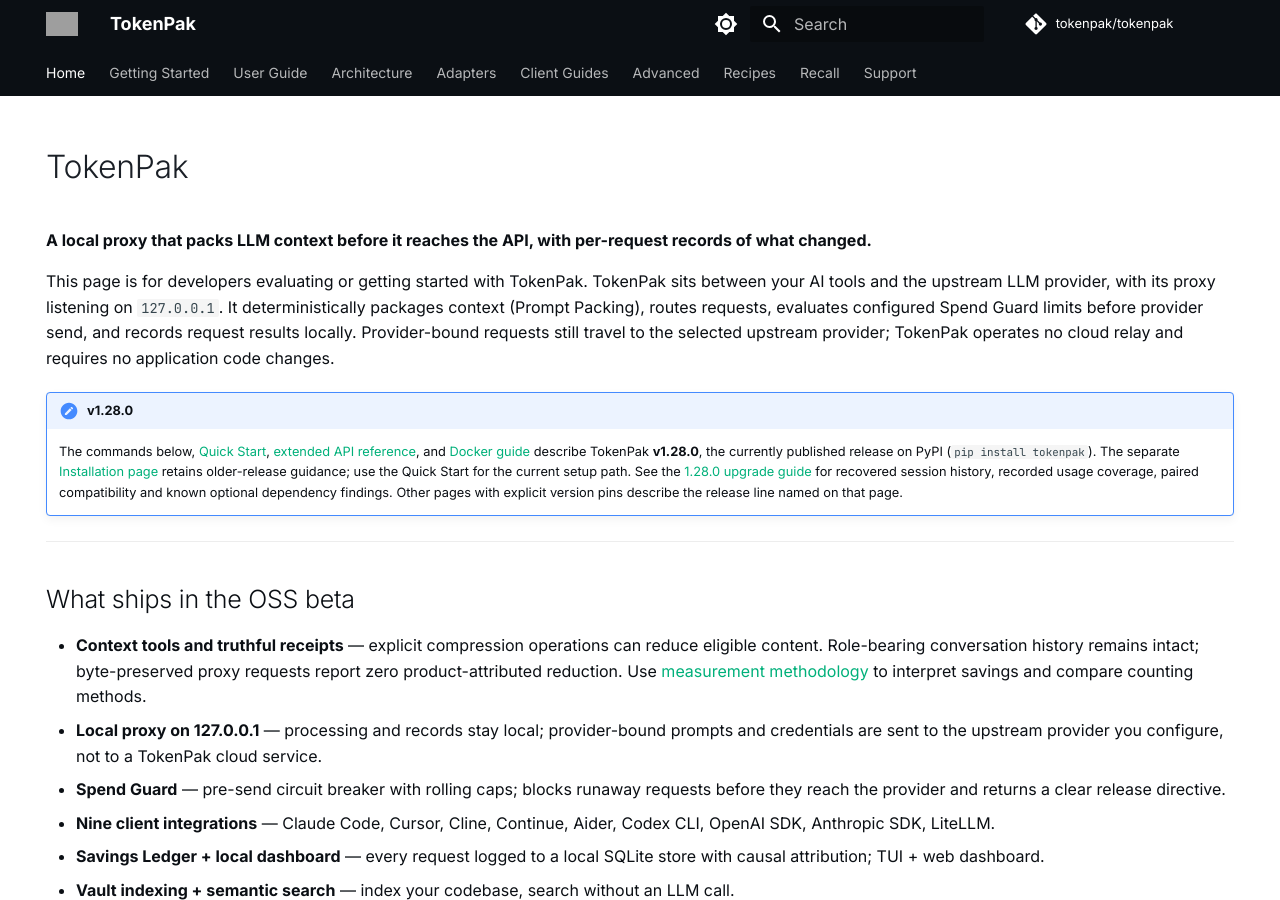
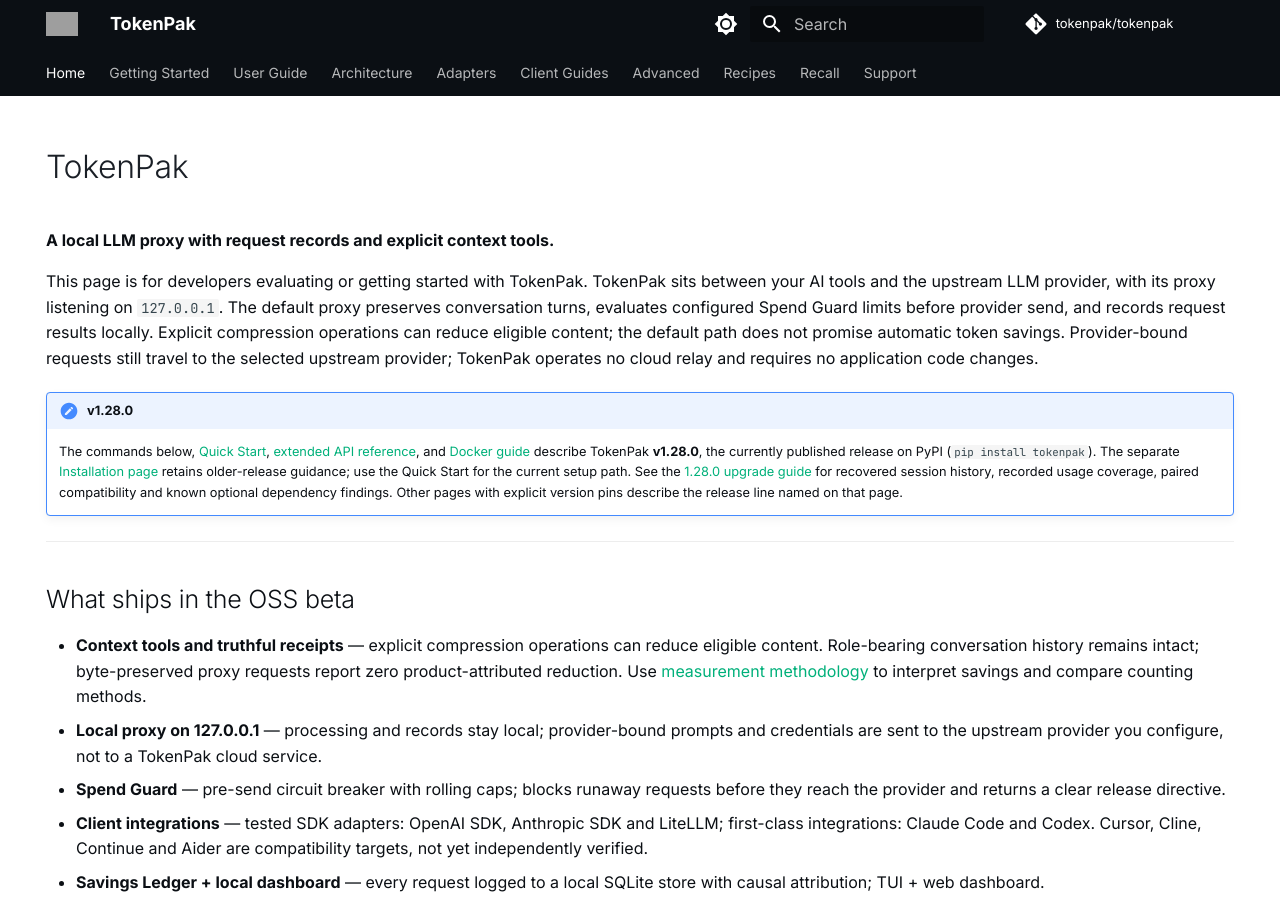
Before and after one commit to tokenpak/docs, an MkDocs documentation site: the page built from docs/index.md, in a window 1280 px wide and 900 px high. Built offline with MkDocs 1.6.1 and Material for MkDocs 9.7.7, drawn with Linux system fonts in a browser that asks for light colours; comment, search, counter and statistics services are not loaded; some of the changed text lies outside the part shown; grey boxes are pictures that could not be loaded.

Commit message:
docs: align current metadata and default proxy claims

```diff
--- a/docs-links.yaml
+++ b/docs-links.yaml
@@ -19,7 +19,7 @@
 - title: Getting Started
   url: /QUICKSTART/
   section: starter
-  description: Install TokenPak and see savings in one command.
+  description: Set up TokenPak and inspect your first request receipt, including zero savings.
 
 - title: Installation
   url: /installation/
--- a/docs/index.md
+++ b/docs/index.md
@@ -11,13 +11,14 @@
 
 # TokenPak
 
-**A local proxy that packs LLM context before it reaches the API, with per-request records of what changed.**
+**A local LLM proxy with request records and explicit context tools.**
 
 This page is for developers evaluating or getting started with TokenPak.
 TokenPak sits between your AI tools and the upstream LLM provider, with its
-proxy listening on `127.0.0.1`. It deterministically packages context (Prompt
-Packing), routes requests, evaluates configured Spend Guard limits before
-provider send, and records request results locally. Provider-bound requests
+proxy listening on `127.0.0.1`. The default proxy preserves conversation turns,
+evaluates configured Spend Guard limits before provider send, and records
+request results locally. Explicit compression operations can reduce eligible
+content; the default path does not promise automatic token savings. Provider-bound requests
 still travel to the selected upstream provider; TokenPak operates no cloud
 relay and requires no application code changes.
 
@@ -45,7 +46,9 @@
   prompts and credentials are sent to the upstream provider you configure, not
   to a TokenPak cloud service.
 - **Spend Guard** — pre-send circuit breaker with rolling caps; blocks runaway requests before they reach the provider and returns a clear release directive.
-- **Nine client integrations** — Claude Code, Cursor, Cline, Continue, Aider, Codex CLI, OpenAI SDK, Anthropic SDK, LiteLLM.
+- **Client integrations** — tested SDK adapters: OpenAI SDK, Anthropic SDK and
+  LiteLLM; first-class integrations: Claude Code and Codex. Cursor, Cline,
+  Continue and Aider are compatibility targets, not yet independently verified.
 - **Savings Ledger + local dashboard** — every request logged to a local SQLite store with causal attribution; TUI + web dashboard.
 - **Vault indexing + semantic search** — index your codebase, search without an LLM call.
 - **TIP-1.0 protocol contracts** — canonical headers, metadata fields, capability labels, manifest schemas. Conformance gate runnable via `tokenpak doctor --conformance`.
```
Also changed, not shown: other parts of docs/index.md (+1 -1 lines), docs/openapi.yaml (+11 -6 lines).
